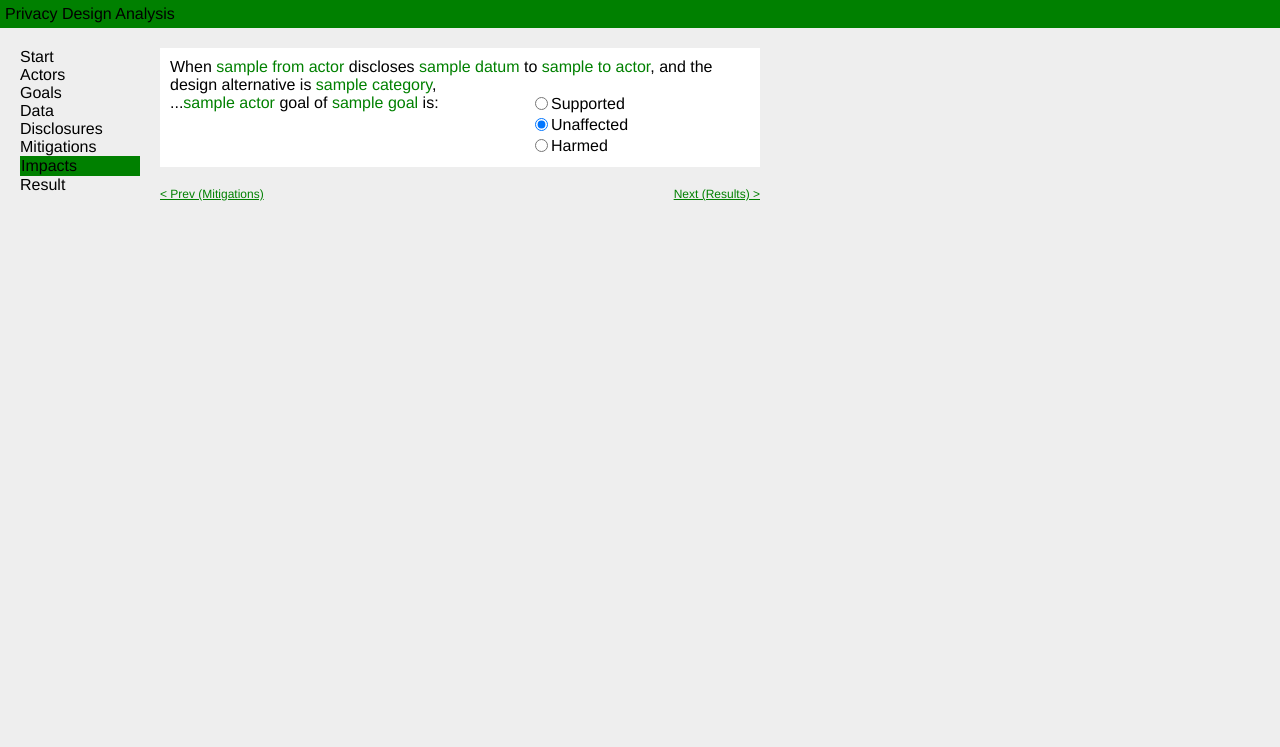
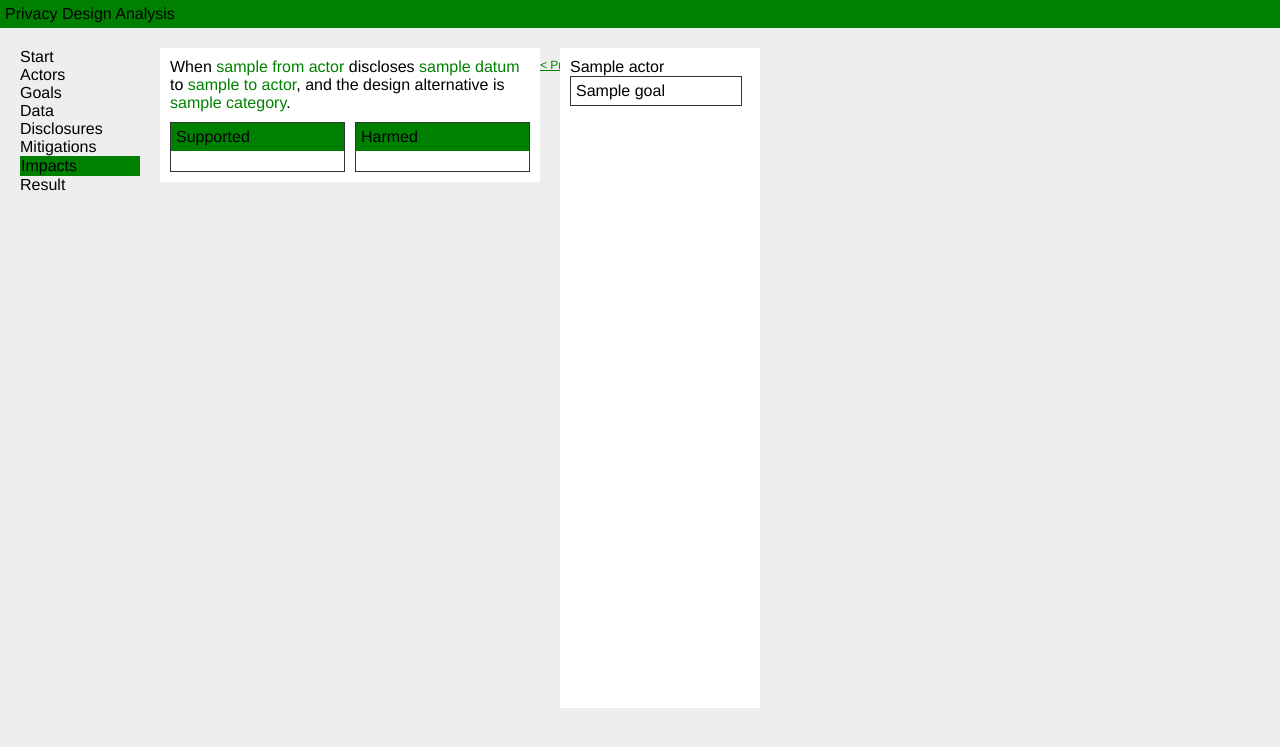
Before and after one commit to alsmola/privacydesignanalyzer, a Flask app: template templates/impacts.html in a window 1280 px wide. Shown: the top 747 px of the page. Run offline with Flask 2, Linux system fonts and the light colour scheme; the template is opened without the code that fills it: most values are stand-ins (such as "Sample title", 1, 10 or a date in 2020); some libraries are stand-ins or nearby versions.

Commit message:
Impacts has new drag-and-drop look and feel

```diff
--- a/front.py
+++ b/front.py
@@ -163,15 +163,16 @@ def impact():
     mitigation_id = request.form['mitigation_id']
     goal_id = request.form['goal_id']
     effect = request.form['effect']
-    impact = Impact.query.filter_by(mitigation_id=mitigation_id,goal_id=goal_id).first()
-    if impact == None:
+    verb = request.form['verb']
+    if verb == 'create':
         impact = Impact(app_id, mitigation_id, goal_id, effect)
         db.session.add(impact)
-    else:
-        impact.effect = effect
+    elif verb == 'delete':
+        impact = Impact.query.filter_by(mitigation_id=mitigation_id,goal_id=goal_id).first()
+        db.session.delete(impact)
     db.session.commit()
     id = impact.id
-    return jsonify(id=id, success = True)
+    return jsonify(id=id, mitigation_id = impact.mitigation_id, goal_id = impact.goal_id, goal_name = impact.goal.name, effect = impact.effect, verb = verb, success = True)
 
 @app.route("/result")
 def result():
--- a/static/style.css
+++ b/static/style.css
@@ -65,9 +65,12 @@ padding: 5px;
 background-color: green;
 }
 
+ul {
+list-style: none;
+}
+
 #sidebar {
 float: left;
-list-style: none;
 margin: 0 20px;
 width: 120px;
 }
@@ -91,7 +94,6 @@ width: 600px;
 
 #apps {
 margin-left: 30px;
-list-style: none;
 padding: 20px;
 }
 
@@ -137,10 +139,6 @@ float: right;
 font-size: .75em;
 }
 
-.list {
-list-style: none;
-}
-
 .list li {
 margin: 10px 0;
 }
@@ -179,22 +177,18 @@ padding: 10px;
 background-color: white;
 }
 
-.from-actor-data, .disclosure, .actor-goal {
+.from-actor-data, .disclosure, .impact-row  {
 float: left;
 width: 360px;
 }
 
-.to-actor, .alternatives, .effects {
+.to-actor, .alternatives {
 float: left;
 width: 220px;
 }
 
-.effects {
-list-style: none;
-}
-
-.effect input {
-margin-bottom: 5px;
+.impacts {
+float: left;
 }
 
 .choice {
@@ -207,16 +201,44 @@ color: green;
 text-transform: lowercase;
 }
 
-.actor-goal .variable-text {
-color: green;
+.actor-goals {
+float: right;
+padding: 10px;
+width: 180px;
+background-color: white;
+position: fixed;
+margin-left: 400px;
+height: 80%;
+overflow-y: scroll;
+}
+
+.goal {
+background-color: white;
+border: 1px solid #333;
+margin-bottom: 10px;
+padding: 5px;
+list-style: none;
+width: 160px;
+display: pointer;
+}
+
+.supported-goals, .harmed-goals {
+float: left;
+width: 173px;
+margin-top: 10px;
+border: 1px solid #333;
+}
+
+.harmed-goals {
+margin-left: 10px;
+}
+
+.supported-goals ul, .harmed-goals ul {
+min-height: 20px;
 }
 
 .clear {
 clear: both;
-}
-
-.result ul {
-list-style: none;
 }
 
 .result li {
@@ -227,3 +249,22 @@ margin-bottom: 10px;
 padding-top: 10px;
 padding-bottom: 10px;
 }
+
+.ui-state-active {
+background-color: green;
+}
+
+.effect-goal {
+border: 1px solid #888;
+margin: 5px;
+padding: 5px;
+}
+
+.remove {
+float: right;
+width: 16px;
+height: 16px;
+background-image: url('/static/delete.png');
+margin: 2px 0 0 0;
+cursor: pointer;
+}
--- a/templates/impacts.html
+++ b/templates/impacts.html
@@ -1,44 +1,93 @@
 {% extends "layout.html" %}
 {% block body %}
     <script type="text/javascript">
+    function modifyImpact(app_id, mitigation_id, goal_id, effect, verb) {
+        $.post('/impact',
+            {app_id:app_id, mitigation_id: mitigation_id, goal_id: goal_id, effect: effect, verb: verb},
+            function(data) {
+                modifyImpactResult(data);
+            }
+        ).error(function(xhr, ajaxOptions, thrownError) { error(thrownError) } );
+    }
+
     function modifyImpactResult(result) {
         if (result['success']) {
-
+            var rowClass = '#mitigation-' +  result['mitigation_id'];
+            row =  $(rowClass);
+            var listClass = '.' + result['effect'] + 'ed-goals';
+            list = $(row).find(listClass);
+            if (result['verb'] == 'create') {
+                $(list).find('ul').append(getImpactHtml(result['goal_name'], result['goal_id']));
+            } else {
+                $(list).find('.effect-goal-' + result['goal_id']).fadeOut();
+            }
         } else {
             $('.error').html(result['message']);
         }
     }
 
+    function getImpactHtml(goal_name, goal_id) {
+        return '<li class="effect-goal-' + goal_id + ' effect-goal"><div class="remove">&nbsp;</div>' + goal_name + '</li>';
+    }
+
     $(document).ready(function () {
         $('#impacts').addClass('selected');
 
-        $('.effects').each(function() {
-            var chosen = false;
-            $(this).find('.effect input').each(function () {
-               if ($(this).attr('checked')) {
-                   chosen = true;
+        $(".goal").draggable({
+            opacity: 0.8,
+            helper: function () { return $(this).clone().appendTo('body').show(); }
+        });
+
+        $('.supported-goals, .harmed-goals').droppable({
+            hoverClass: 'ui-state-active',
+            drop: function( event, ui ) {
+                var goal_id = '';
+                $.each(ui.draggable.attr('class').split(' '), function() {
+                    if (this.indexOf('goal-') != -1) {
+                        goal_id = this.split('-')[1];
                     }
                 });
-            if (!chosen) {
-                $(this).find('.neutral').attr('checked', 'true');
+                var app_id = $(this).parents('.impacts').attr('id').split('-')[1];
+                var mitigation_id = $(this).parents('.impact-row').attr('id').split('-')[1];
+                effect = 'harm';
+                if ($(this).is('.supported-goals')) {
+                    effect = 'support';
+                }
+                modifyImpact(app_id, mitigation_id, goal_id, effect, 'create');
+                return false;
             }
         });
 
-        $('.effect input').live('change', function () {
+        $('.remove').live('click', function() {
+            var goal_id = '';
+            $.each($(this).parent().attr('class').split(' '), function() {
+                if (this.indexOf('effect-goal-') != -1) {
+                    goal_id = this.split('-')[2];
+                }
+            });
             var app_id = $(this).parents('.impacts').attr('id').split('-')[1];
             var mitigation_id = $(this).parents('.impact-row').attr('id').split('-')[1];
-            var goal_id = $(this).parents('.effects').siblings('.mitigation').attr('id').split('-')[1];
-            var effect = $(this).val();
-
-            $.post('/impact',
-                {app_id:app_id, mitigation_id: mitigation_id, goal_id: goal_id, effect: effect},
-                function(data) {
-                    modifyImpactResult(data);
+            effect = 'harm';
+            if ($(this).parents('.supported-goals')) {
+                effect = 'support';
             }
-            ).error(function(xhr, ajaxOptions, thrownError) { error(thrownError) } );
+            modifyImpact(app_id, mitigation_id, goal_id, effect, 'delete');
+            return false;
         });
     });
     </script>
+
+
+    <div class="actor-goals">
+        {% for actor in actors %}
+        {{actor.name}}
+        <ul class="goals">
+        {% for goal in actor.goals %}
+            <li class="goal goal-{{goal.id}}">{{goal.name}}</li>
+        {% endfor %}
+        </ul>
+        {% endfor %}
+    </div>
 
     <div class="impacts" id="app-{{app_id}}">
     {% for mitigation in mitigations %}
@@ -47,37 +96,36 @@
                 When <span class="variable-text">{{mitigation.disclosure.from_actor.name}}</span>
                 discloses <span class="variable-text">{{mitigation.disclosure.datum.name}}</span>
                 to <span class="variable-text">{{mitigation.disclosure.to_actor.name}}</span>, and the design alternative is
-                        <span class="variable-text">{{mitigation.category}}</span>,
+                <span class="variable-text">{{mitigation.category}}</span>.
             </div>
-                    {% for actor in actors %}
-                        {% for goal in actor.goals %}
-                    <form class="effects-form" id="goal-{{goal.id}}">
-                        <div class="actor-goal">
-                            ...<span class="variable-text">{{actor.name}}</span> goal of <span class="variable-text">{{goal.name}}</span> is:
+            <div class="supported-and-harmed">
+                <div class="supported-goals">
+                    <p>Supported</p>
+                    <ul>
+                        {{ get_goals(mitigation.id, 'support')}}
+                    </ul>
                 </div>
-                        <ul class="effects">
-                            <li class="effect"><input type="radio" name="effects" class="support" value="support" {{checked(mitigation.id, goal.id, 'support')}}/><label>Supported</label></li>
-                            <li class="effect"><input type="radio" name="effects" class="neutral" value="neutral" {{checked(mitigation.id, goal.id, 'neutral')}})}}/><label>Unaffected</label></li>
-                            <li class="effect"><input type="radio" name="effects" class="harm" value="harm"  {{checked(mitigation.id, goal.id, 'harm')}}/><label>Harmed</label></li>
+                <div class="harmed-goals">
+                    <p>Harmed</p>
+                    <ul>
+                        {{ get_goals(mitigation.id, 'harm')}}
                     </ul>
-                    </form>
-                        {% endfor %}
+                </div>
+            </div>
+        </div>
     {% endfor %}
     <div class="clear"></div>
     </div>
-        {% endfor %}
-    </div>
-
     <div id="nav">
         <a class="prev" href="/mitigations?app_id={{ app_id }}">&lt; Prev (Mitigations)</a>
         <a class="next" href="/results?app_id={{ app_id }}">Next (Results) &gt;</a>
     </div>
 {% endblock %}
 
-{% macro checked(mitigation_id, goal_id, effect) %}
+{% macro get_goals(mitigation_id, effect) %}
     {% for i in impacts %}
-        {% if i.mitigation_id == mitigation_id and i.goal_id == goal_id and i.effect == effect %}
-            checked="true"
+        {% if i.mitigation_id == mitigation_id and i.effect == effect %}
+            <li class="effect-goal-{{i.goal.id}} effect-goal"><div class="remove">&nbsp;</div>{{i.goal.name}}</li>
         {% endif %}
     {% endfor %}
 {% endmacro %}
--- a/templates/layout.html
+++ b/templates/layout.html
@@ -5,6 +5,7 @@
     <link rel=stylesheet type=text/css href="{{ url_for('static', filename='style.css') }}">
 <!--    <script src="//ajax.googleapis.com/ajax/libs/jquery/1.5.1/jquery.js"></script>-->
     <script type="text/javascript" src="{{ url_for('static', filename='jquery-1.5.1.min.js') }}"></script>
+    <script type="text/javascript" src="{{ url_for('static', filename='jquery-ui.min.js') }}"></script>
     <script type="text/javascript" src="{{ url_for('static', filename='script.js') }}"></script>
 
 </head>
```
Also changed, not shown: static/delete.png (added). Lines whose indentation alone changed are shown as unchanged.
